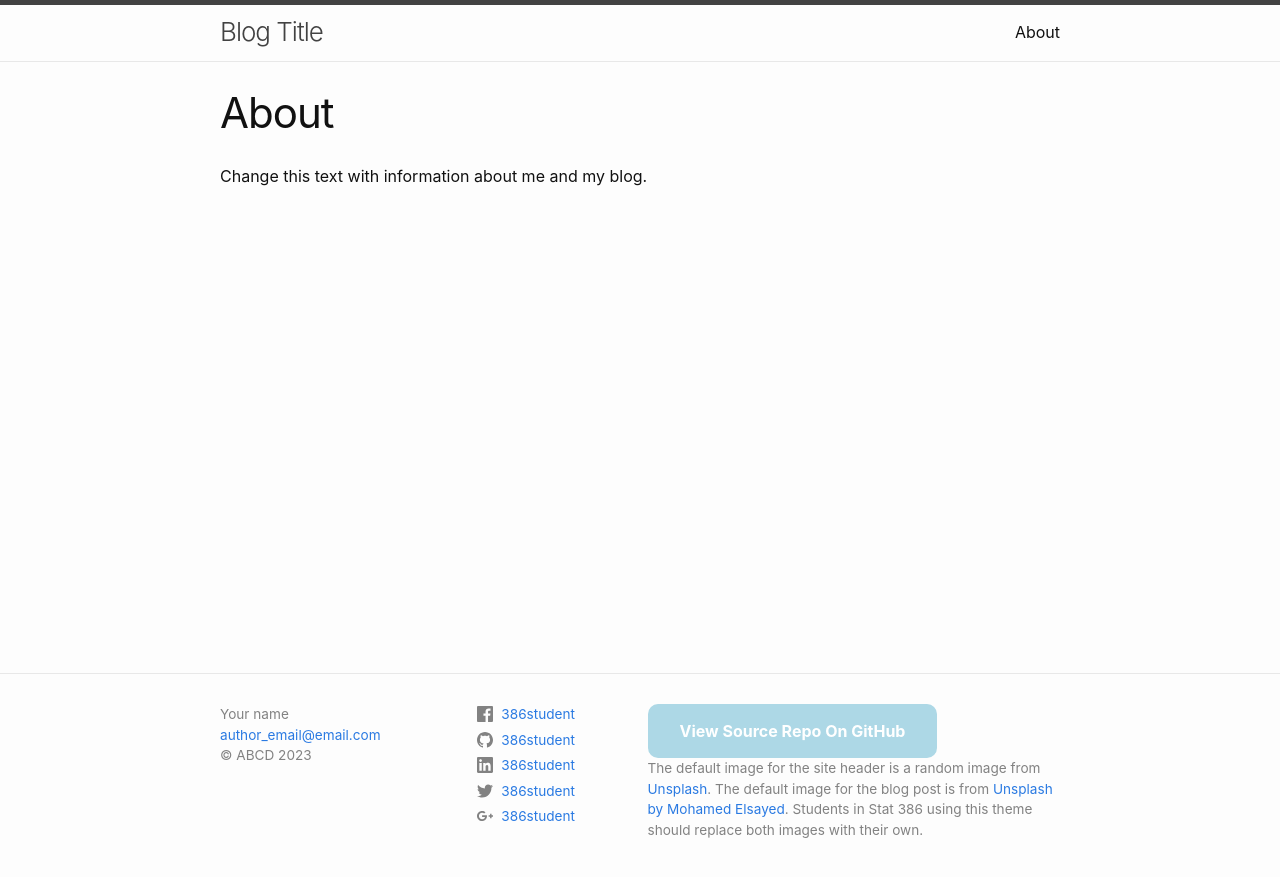
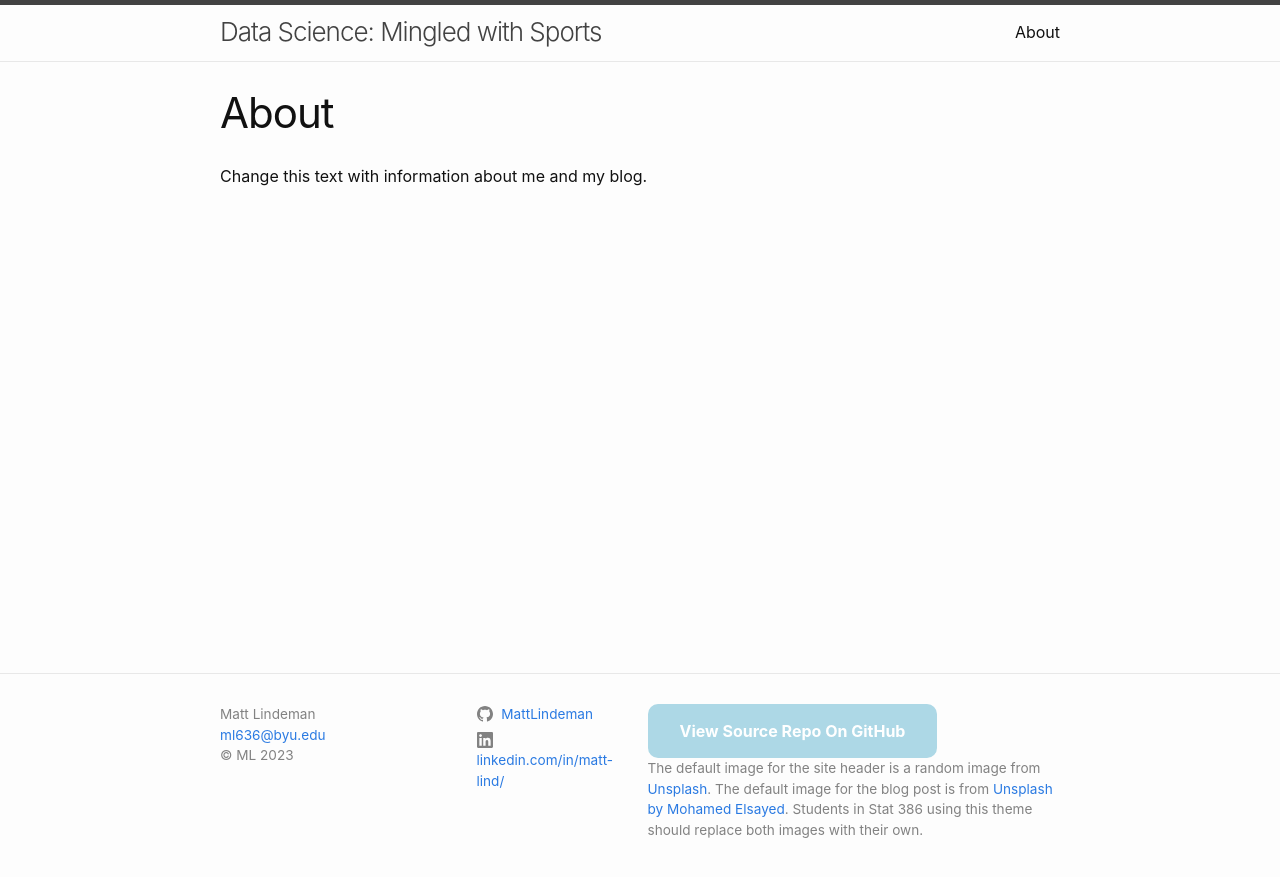
Before and after one commit to MattLindeman/MattLindeman.github.io, a Jekyll site: the page built from about.markdown, in a window 1280 px wide. Shown: the top 877 px of the page. Built offline with Jekyll 4.4.1, drawn with Linux system fonts in a browser that asks for light colours.

Commit message:
Update _config.yml

```diff
--- a/_config.yml
+++ b/_config.yml
@@ -18,16 +18,16 @@
 # You can create any custom variable you would like, and they will be accessible
 # in the templates via {{ site.myvariable }}.
 
-title: Blog Title
-email: author_email@email.com
-description: "Change the description so that it describes your blog"
+title: "Data Science: Mingled with Sports"
+email: ml636@byu.edu
+description: "This is a data science blog that discusses basic statistics and data science topics. I also have a love for sports that will often find its way into mt posts."
 baseurl: "/stat386-blog-theme" # the name of the repository
-url: "https://esnt.github.io" #  change this to "https://<your-github-username>.github.io"
-image: https://source.unsplash.com/random
-author: Your name
-copyright: ABCD # Your initials or what you want the copyright to be.  Leave empty for no copyright
+url: "https://MattLindeman.github.io" #  change this to "https://<your-github-username>.github.io"
+image: https://unsplash.com/photos/y2azHvupCVo
+author: Matt Lindeman
+copyright: ML # Your initials or what you want the copyright to be.  Leave empty for no copyright
 footer_description: 'The default image for the site header is a random image from
-        <a href="https://source.unsplash.com/random" target="_blank"> Unsplash</a>.
+        <a href="https://unsplash.com/photos/y2azHvupCVo" target="_blank"> Unsplash</a>.
         The default image for the blog post is from
         <a href="https://unsplash.com/photos/DWpR-BpKlw0?utm_source=unsplash&utm_medium=referral&utm_content=creditShareLink" target="_blank"
         >Unsplash by Mohamed Elsayed</a>. Students in Stat 386 using this theme should replace both images
@@ -35,16 +35,16 @@ footer_description: 'The default image for the site header is a random image fro
 
 
 # Social media users names.  Leave fields blank that you don't want displayed
-twitter_username: 386student
-github_username:  386student
-linkedin_username: 386student
+twitter_username:
+github_username: MattLindeman
+linkedin_username: linkedin.com/in/matt-lind/
 dribbble_username:
-facebook_username: 386student
+facebook_username:
 flickr_username:
 instagram_username:
 pinterest_username:
 youtube_username:
-googleplus_username: 386student
+googleplus_username:
 
 plugins:
   - jekyll-feed
```
